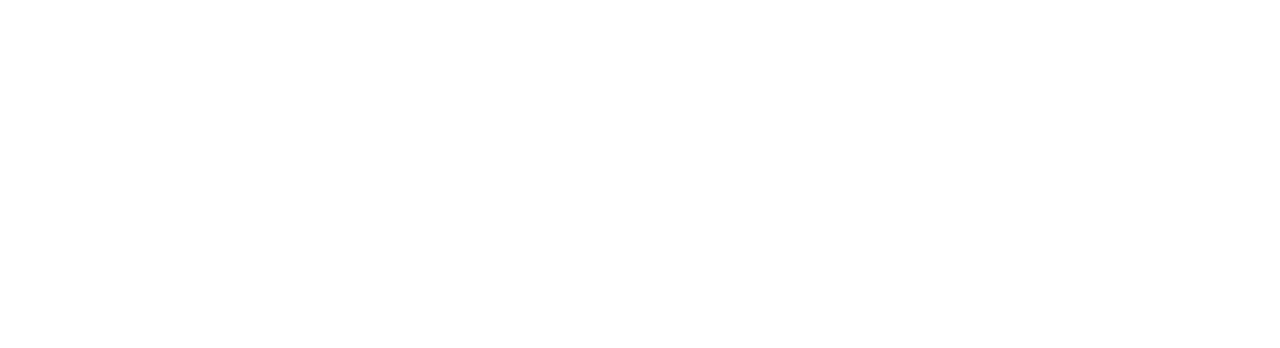
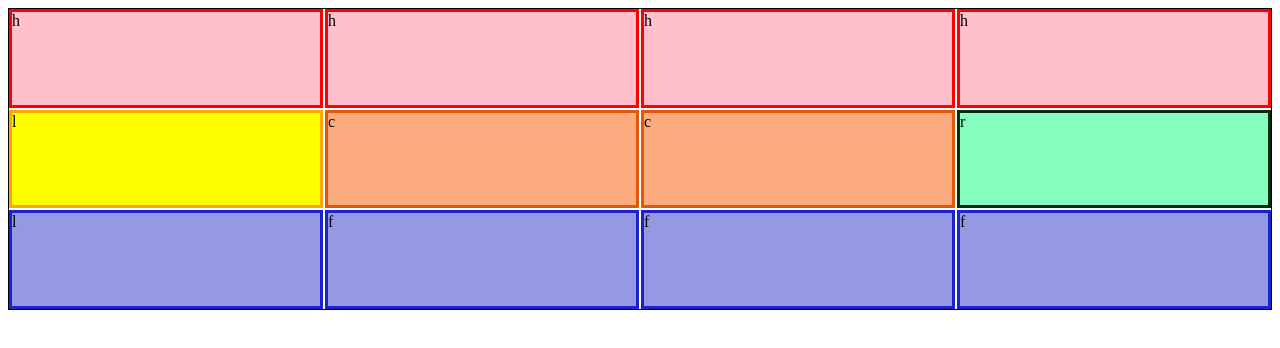
Before and after one commit to newcoder2019/grid1, a plain HTML site: page index.html in a window 1280 px wide. Drawn offline with Linux system fonts and the light colour scheme.

Commit message:
added a grid layout

```diff
--- a/index.html
+++ b/index.html
@@ -4,7 +4,23 @@
     <meta charset="UTF-8" />
     <meta http-equiv="X-UA-Compatible" content="IE=edge" />
     <meta name="viewport" content="width=device-width, initial-scale=1.0" />
-    <title>Document</title>
+    <link rel="stylesheet" href="style.css" />
+    <title>Grid1</title>
   </head>
-  <body></body>
+  <body>
+    <div id="container">
+      <div class="li h">h</div>
+      <div class="li h">h</div>
+      <div class="li h">h</div>
+      <div class="li h">h</div>
+      <div class="li l">l</div>
+      <div class="li c">c</div>
+      <div class="li c">c</div>
+      <div class="li r">r</div>
+      <div class="li f">l</div>
+      <div class="li f">f</div>
+      <div class="li f">f</div>
+      <div class="li f">f</div>
+    </div>
+  </body>
 </html>
--- a/style.css
+++ b/style.css
@@ -0,0 +1,33 @@
+#container {
+  display: grid;
+  height: 300px;
+  grid-gap: 2px;
+  border: 1px solid black;
+  grid-template-columns: 1fr 1fr 1fr 1fr;
+  grid-template-rows: 1fr 1fr 1fr;
+  grid-template-areas:
+    "h h h h"
+    "l c c r"
+    "l f f f";
+}
+
+.h {
+  background-color: pink;
+  border: solid red;
+}
+.l {
+  background-color: yellow;
+  border: solid orange;
+}
+.c {
+  background-color: #fbab7e;
+  border: solid #e0580b;
+}
+.r {
+  background-color: #85ffbd;
+  border: solid #062b17;
+}
+.f {
+  background-color: #9599e2;
+  border: solid #1a23cf;
+}
```
